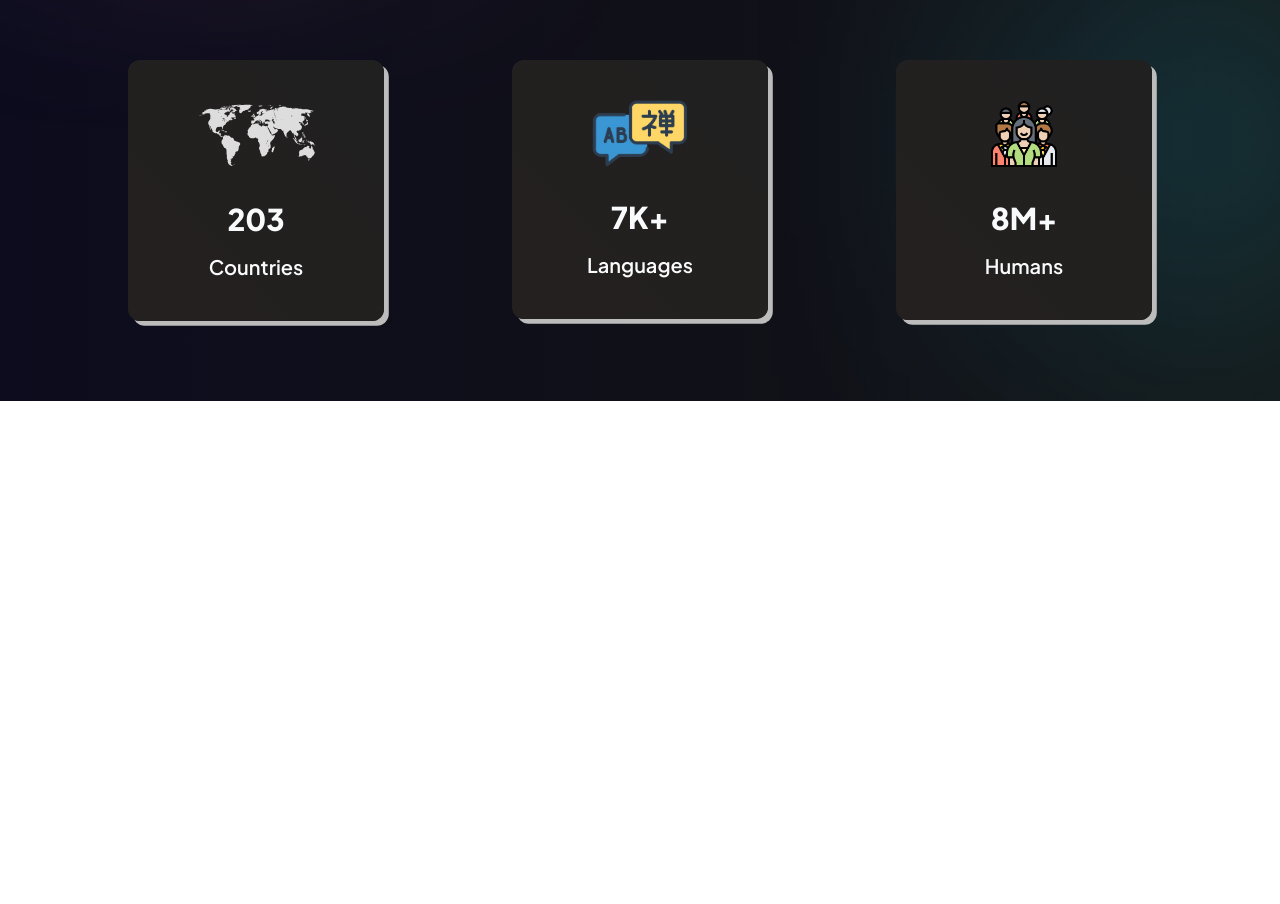
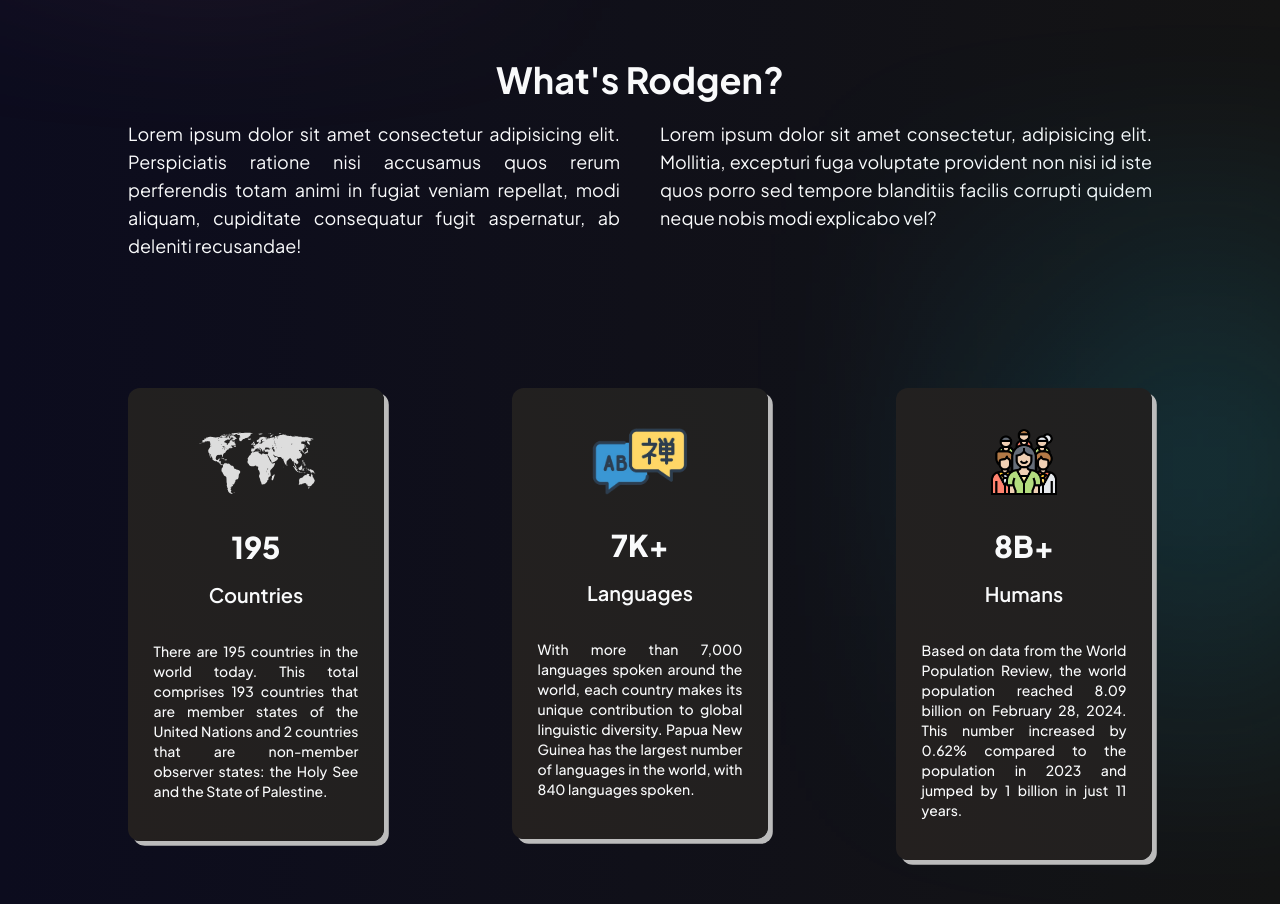
Before and after one commit to a6iyyu/kuasar, a React (Vite) app: page / in a window 1280 px wide. Shown: the part 680-1584 px from the top of the page. Before the commit the page ends 1081 px from the top, so only its background shows below. Built offline with nearby package versions, Linux system fonts and the light colour scheme; a web font is replaced by a local one.

Commit message:
Added about.

```diff
--- a/src/components/about.tsx
+++ b/src/components/about.tsx
@@ -1,7 +1,27 @@
 import React from "react";
 
 const About: React.FC = () => {
-  return null;
+  return (
+    <main className="about-section mx-auto mb-32 flex h-fit w-4/5 flex-col">
+      <h3 className="cursor-default text-center text-4xl font-bold text-gray-50">
+        What's Rodgen?
+      </h3>
+      <div className="mt-5 grid grid-cols-2 gap-10">
+        <h5 className="cursor-default text-justify text-lg font-normal text-gray-50">
+          Lorem ipsum dolor sit amet consectetur adipisicing elit. Perspiciatis
+          ratione nisi accusamus quos rerum perferendis totam animi in fugiat
+          veniam repellat, modi aliquam, cupiditate consequatur fugit
+          aspernatur, ab deleniti recusandae!
+        </h5>
+        <h5 className="cursor-default text-justify text-lg font-normal text-gray-50">
+          Lorem ipsum dolor sit amet consectetur, adipisicing elit. Mollitia,
+          excepturi fuga voluptate provident non nisi id iste quos porro sed
+          tempore blanditiis facilis corrupti quidem neque nobis modi explicabo
+          vel?
+        </h5>
+      </div>
+    </main>
+  );
 };
 
 export default About;
--- a/src/components/header.tsx
+++ b/src/components/header.tsx
@@ -2,7 +2,7 @@ import React, { useState } from "react";
 
 const Header: React.FC = () => {
   const [headerSticky, setHeaderSticky] = useState(false);
-  const menus = ["About", "Summary", "Search"];
+  const menus: string[] = ["About", "Summary", "Search"];
 
   const handleHeaderSticky = () => {
     if (window.scrollY > 5) {
@@ -30,9 +30,11 @@ const Header: React.FC = () => {
           </a>
         </section>
         <section className="flex h-full w-3/5 items-center justify-end">
-          {menus.map((menu) => (
+          {menus.map((menu, i) => (
             <h5
               style={{ letterSpacing: "0.1rem" }}
+              key={i}
+              id={menu.toLowerCase()}
               className="cursor-pointer text-lg font-medium text-gray-50 transition-all duration-300 ease-in-out hover:text-gray-300 hover:underline"
             >
               {menu}
--- a/src/components/hero.tsx
+++ b/src/components/hero.tsx
@@ -19,7 +19,7 @@ const Hero: React.FC = () => {
           diversity that makes each country so unique.
         </h5>
         <div
-          className="mt-8 h-fit w-fit cursor-pointer rounded-full bg-gray-50 px-9 py-6 font-black text-gray-950 transition-all duration-300 ease-in-out hover:bg-gray-200"
+          className="get-to-know mt-8 h-fit w-fit cursor-pointer rounded-full bg-gray-50 px-9 py-6 font-black text-gray-950 transition-all duration-300 ease-in-out hover:bg-gray-200"
           style={{ boxShadow: "0.3rem 0.3rem 0 #bcbcbc" }}
         >
           GET TO KNOW &nbsp; &#10132;
--- a/src/components/list-of-facts.tsx
+++ b/src/components/list-of-facts.tsx
@@ -2,9 +2,9 @@ import React from "react";
 import CountUp from "react-countup";
 import numberLists from "../types/number-lists";
 
-const ListOfFacts: React.FC = () => {
+const Summary: React.FC = () => {
   return (
-    <main className="mx-auto mb-20 flex h-fit w-4/5 justify-between">
+    <main className="list-of-facts mx-auto mb-20 flex h-fit w-4/5 justify-between">
       <section
         className="absolute right-0 z-0 h-40 w-40"
         style={{ backgroundColor: "#1fddff", filter: "blur(9rem)" }}
@@ -30,19 +30,22 @@ const ListOfFacts: React.FC = () => {
             duration={5}
             className="mt-8 text-3xl font-black"
             formattingFn={(value) => {
-              if (value == 7e3) {
+              if (value === 7e3) {
                 return "7K+";
-              } else if (value == 8e6) {
-                return "8M+";
+              } else if (value === 8e6) {
+                return "8B+";
               }
               return value.toString();
             }}
           />
           <h4 className="my-4 text-xl font-semibold">{data.title}</h4>
+          <h5 className="mx-auto my-4 w-4/5 text-justify text-sm font-medium">
+            {data.description}
+          </h5>
         </section>
       ))}
     </main>
   );
 };
 
-export default ListOfFacts;
+export default Summary;
--- a/src/components/scroll-indicator.tsx
+++ b/src/components/scroll-indicator.tsx
@@ -13,7 +13,7 @@ const ScrollIndicator: React.FC = () => {
 
   return (
     <section
-      className="fixed top-36 h-1 bg-blue-500"
+      className="fixed top-36 z-50 h-1 bg-blue-500"
       style={{ width: scrollProgress + "%" }}
     ></section>
   );
--- a/src/components/summary.tsx
+++ /dev/null
@@ -1,7 +0,0 @@
-import React from "react";
-
-const Summary: React.FC = () => {
-  return null;
-};
-
-export default Summary;
--- a/src/pages/App.tsx
+++ b/src/pages/App.tsx
@@ -1,21 +1,35 @@
-import React from "react";
+import React, { useEffect } from "react";
 import "../styles/tailwind.css";
 import Header from "../components/header";
 import ScrollIndicator from "../components/scroll-indicator";
 import Hero from "../components/hero";
-import Summary from "../components/summary";
 import ScrollToTop from "../components/scroll-to-top";
-import ListOfFacts from "../components/list-of-facts";
+import Summary from "../components/list-of-facts";
 import About from "../components/about";
 
 const App: React.FC = () => {
+  useEffect(() => {
+    const scrollIntoView = (trigger: Element, target: Element) => {
+      trigger.addEventListener("click", () => {
+        target.scrollIntoView({ behavior: "smooth" });
+      });
+    };
+
+    const AboutButton = null || (document.getElementById("about") as HTMLElement);
+    const AboutSection = null || (document.querySelector(".about-section") as HTMLElement);
+    scrollIntoView(AboutButton, AboutSection);
+
+    const GetToKnow = null || (document.querySelector(".get-to-know") as HTMLElement);
+    const ListOfFacts = null || (document.querySelector(".list-of-facts") as HTMLElement);
+    scrollIntoView(GetToKnow, ListOfFacts);
+  });
+
   return (
     <>
       <ScrollToTop />
       <Header />
       <ScrollIndicator />
       <Hero />
-      <ListOfFacts />
       <About />
       <Summary />
     </>
--- a/src/styles/index.css
+++ b/src/styles/index.css
@@ -9,6 +9,15 @@
   font-family: "Plus Jakarta Sans", Times, sans-serif, serif;
   margin: 0;
   padding: 0;
+}
+
+html {
+  scroll-padding: 11rem;
+}
+
+br::selection,
+img::selection {
+  background: none;
 }
 
 @media screen and (max-width: 8192px) {
--- a/src/types/number-lists.ts
+++ b/src/types/number-lists.ts
@@ -1,11 +1,22 @@
-const numberLists = [
+interface typeNumberLists {
+  img: string;
+  alt: string;
+  start: number;
+  end: number;
+  title: string;
+  width: number;
+  description: string,
+}
+
+const numberLists: typeNumberLists[] = [
   {
     img: "/continent.svg",
     alt: "Countries",
     start: 0,
-    end: 203,
+    end: 195,
     title: "Countries",
     width: 125,
+    description: "There are 195 countries in the world today. This total comprises 193 countries that are member states of the United Nations and 2 countries that are non-member observer states: the Holy See and the State of Palestine.",
   },
   {
     img: "/languages.png",
@@ -14,6 +25,7 @@ const numberLists = [
     end: 7e3,
     title: "Languages",
     width: 100,
+    description: "With more than 7,000 languages spoken around the world, each country makes its unique contribution to global linguistic diversity. Papua New Guinea has the largest number of languages in the world, with 840 languages spoken.",
   },
   {
     img: "/humans.png",
@@ -22,6 +34,7 @@ const numberLists = [
     end: 8e6,
     title: "Humans",
     width: 67.5,
+    description: "Based on data from the World Population Review, the world population reached 8.09 billion on February 28, 2024. This number increased by 0.62% compared to the population in 2023 and jumped by 1 billion in just 11 years.",
   },
 ];
 
```
